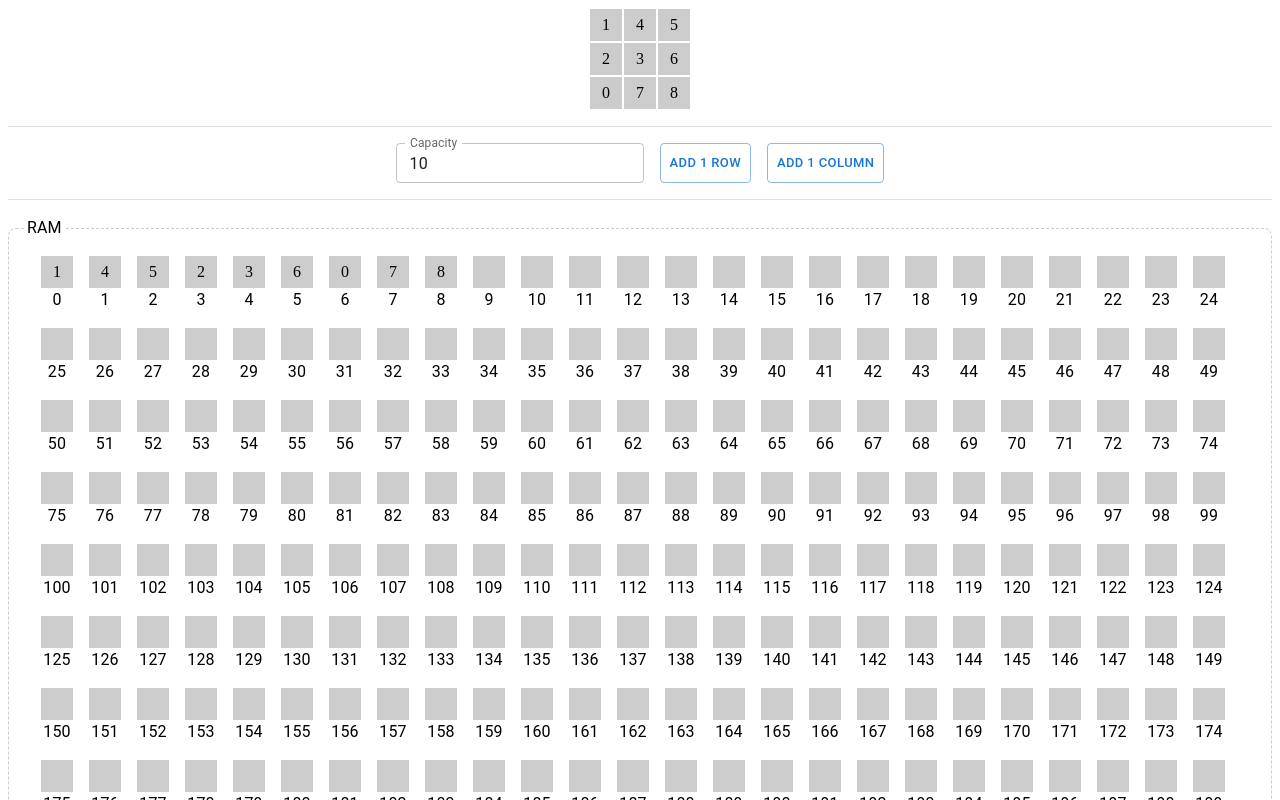
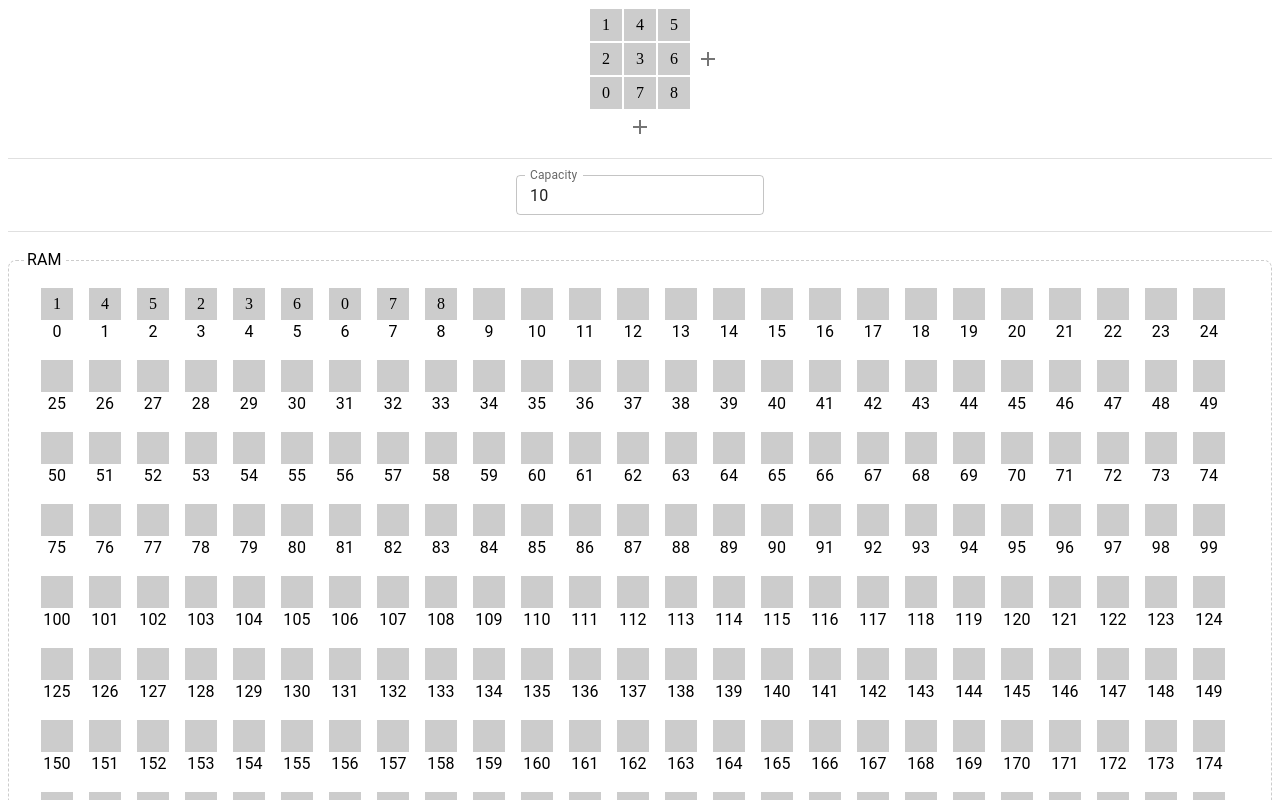
Before and after one commit to dang309/CS523, a React (Vite) app: page / in a window 1280 px wide. Shown: the top 800 px of the page. Built offline with nearby package versions, Linux system fonts and the light colour scheme.

Commit message:
change style of manipulator buttons

```diff
--- a/package.json
+++ b/package.json
@@ -12,6 +12,7 @@
   "dependencies": {
     "@emotion/react": "^11.11.1",
     "@emotion/styled": "^11.11.0",
+    "@mui/icons-material": "^5.14.18",
     "@mui/material": "^5.14.18",
     "react": "^18.2.0",
     "react-dom": "^18.2.0"
--- a/src/App.jsx
+++ b/src/App.jsx
@@ -34,18 +34,38 @@ function App() {
     }
   };
 
+  const deleteOneRow = () => {
+    const cloneGrid = [...grid];
+
+    cloneGrid.pop();
+    setGrid([...cloneGrid]); // Make sure to use a new reference for state update
+  };
+
+  const deleteOneColumn = () => {
+    const cloneGrid = [...grid];
+
+    for (let i = 0; i < grid.length; i++) {
+      cloneGrid[i].pop();
+      setGrid([...cloneGrid]); // Make sure to use a new reference for state update
+    }
+  };
+
   const handleChangeCapacity = (e) => {
     setCapacity(e.target.value);
   };
 
   return (
     <Stack spacing={2} divider={<Divider />}>
-      <Dimension grid={grid} />
+      <Dimension
+        grid={grid}
+        addOneRow={addOneRow}
+        addOneColumn={addOneColumn}
+        deleteOneRow={deleteOneRow}
+        deleteOneColumn={deleteOneColumn}
+      />
       <Manipulators
         capacity={capacity}
         handleChangeCapacity={handleChangeCapacity}
-        addOneRow={addOneRow}
-        addOneColumn={addOneColumn}
       />
       <Ram grid={grid} />
     </Stack>
--- a/src/Dimension.jsx
+++ b/src/Dimension.jsx
@@ -1,10 +1,13 @@
-import { Box, Stack } from "@mui/material";
+import { Box, IconButton, Stack, Tooltip } from "@mui/material";
 
-const Dimension = ({ grid }) => {
+import AddOutlinedIcon from "@mui/icons-material/AddOutlined";
+
+const Dimension = ({ grid, addOneRow, addOneColumn }) => {
   return (
+    <Box sx={{ mb: "32px !important" }}>
       <Stack alignItems="center">
         <Stack alignItems="center" direction="row">
-        <Stack alignItems="start">
+          <Stack alignItems="start" sx={{ position: "relative" }}>
             {grid &&
               grid.map((row, i) => {
                 return (
@@ -32,9 +35,39 @@ const Dimension = ({ grid }) => {
                   </Stack>
                 );
               })}
+            <Tooltip title="Add 1 row" arrow>
+              <IconButton
+                sx={{
+                  position: "absolute",
+                  bottom: 0,
+                  left: "50%",
+                  transform: "translate(-50%, 100%)",
+                }}
+                size="small"
+                onClick={addOneRow}
+              >
+                <AddOutlinedIcon />
+              </IconButton>
+            </Tooltip>
+
+            <Tooltip title="Add 1 column" arrow placement="right">
+              <IconButton
+                sx={{
+                  position: "absolute",
+                  right: 0,
+                  top: "50%",
+                  transform: "translate(100%, -50%)",
+                }}
+                size="small"
+                onClick={addOneColumn}
+              >
+                <AddOutlinedIcon />
+              </IconButton>
+            </Tooltip>
           </Stack>
         </Stack>
       </Stack>
+    </Box>
   );
 };
 
--- a/src/Manipulators.jsx
+++ b/src/Manipulators.jsx
@@ -1,11 +1,6 @@
-import { Button, Stack, TextField } from "@mui/material";
+import { Stack, TextField } from "@mui/material";
 
-const Manipulators = ({
-  capacity,
-  handleChangeCapacity,
-  addOneRow,
-  addOneColumn,
-}) => {
+const Manipulators = ({ capacity, handleChangeCapacity }) => {
   return (
     <Stack direction="row" justifyContent="center" spacing={2}>
       <TextField
@@ -14,12 +9,6 @@ const Manipulators = ({
         onChange={handleChangeCapacity}
         size="small"
       />
-      <Button onClick={addOneRow} variant="outlined" size="small">
-        Add 1 row
-      </Button>
-      <Button onClick={addOneColumn} variant="outlined" size="small">
-        Add 1 column
-      </Button>
     </Stack>
   );
 };
```
Also changed, not shown: 1 other file (tests, documents, lock files or other folders). Lines whose indentation alone changed are shown as unchanged.
